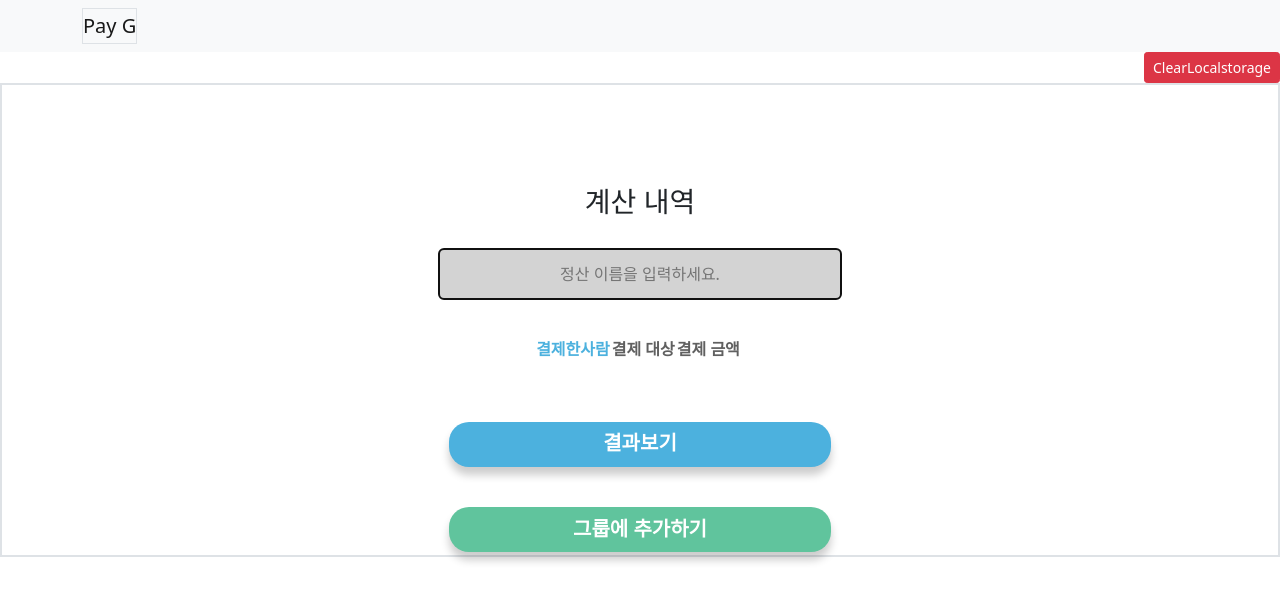
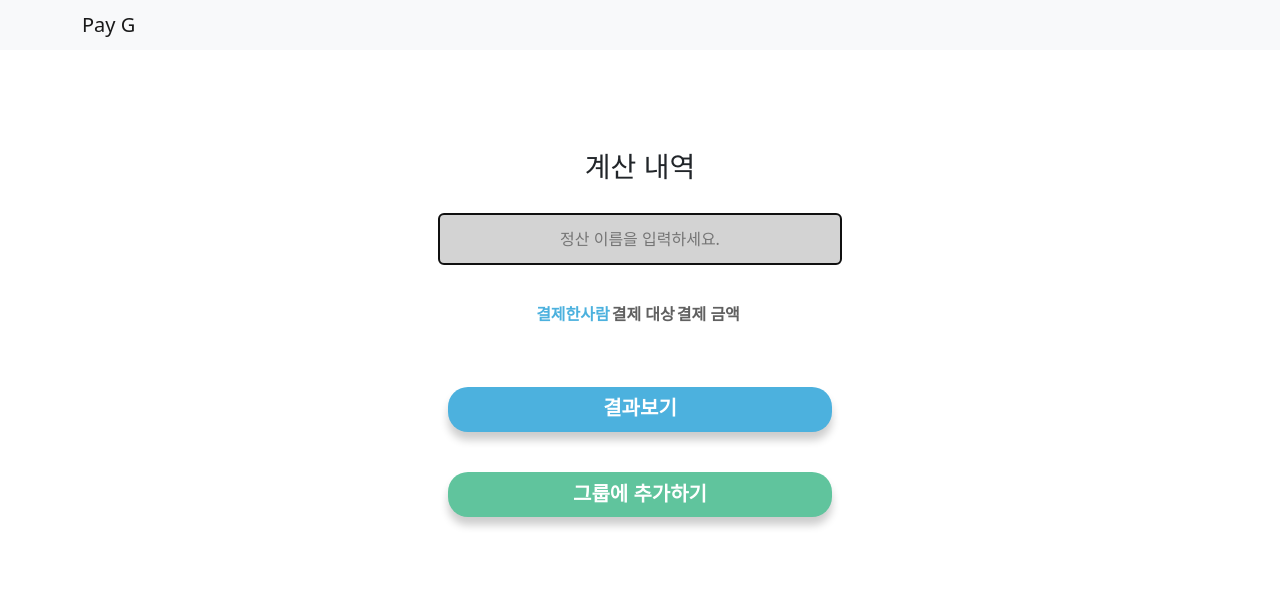
Before and after one commit to tkdgus1030/OSS_project, a Django app: page /Calculate/ in a window 1280 px wide. Shown: the top 602 px of the page. Run offline with Django 3.2, Linux system fonts and the light colour scheme; lists and menus that the app fills with data are empty.

Commit message:
base.html css 정돈

```diff
--- a/main/templates/main/web/base.html
+++ b/main/templates/main/web/base.html
@@ -21,20 +21,20 @@
 
 </head>
 <body style="width:100%;height:100%;">
-    <div >
+    <div>
     <nav class="navbar navbar-light bg-light">
       <div class="container">
-          <span style="cursor:pointer;" class="navbar-brand mb-0 h1 pe-auto border" onclick="location.href='{% url 'main:index' %}'">Pay G</span>
+          <span style="cursor:pointer;" class="navbar-brand mb-0 h1 pe-auto" onclick="location.href='{% url 'main:index' %}'">Pay G</span>
           <button  id="usernameshow" class="btn btn-sm btn-primary" ></button>
 
       </div>
-
+        {% block clear_button %}{% endblock %}
     </nav>
-    <button   id="clearlocalstorage" class="btn btn-sm btn-danger"  style="float: right;">ClearLocalstorage</button>
+{#    <button   id="clearlocalstorage" class="btn btn-sm btn-danger"  style="float: right;">ClearLocalstorage</button>#}
 </div>
 
-<div id="content" style="width:100%;height:100%;border:1px solid blue;text-align: center" class="d-flex justify-content-around border">
-    <div class="border w-100">
+<div id="content" style="width:100%;height:100%;text-align: center" class="d-flex justify-content-around">
+    <div class=" w-100">
         {% block body %}
         {% endblock %}
     </div>
```
